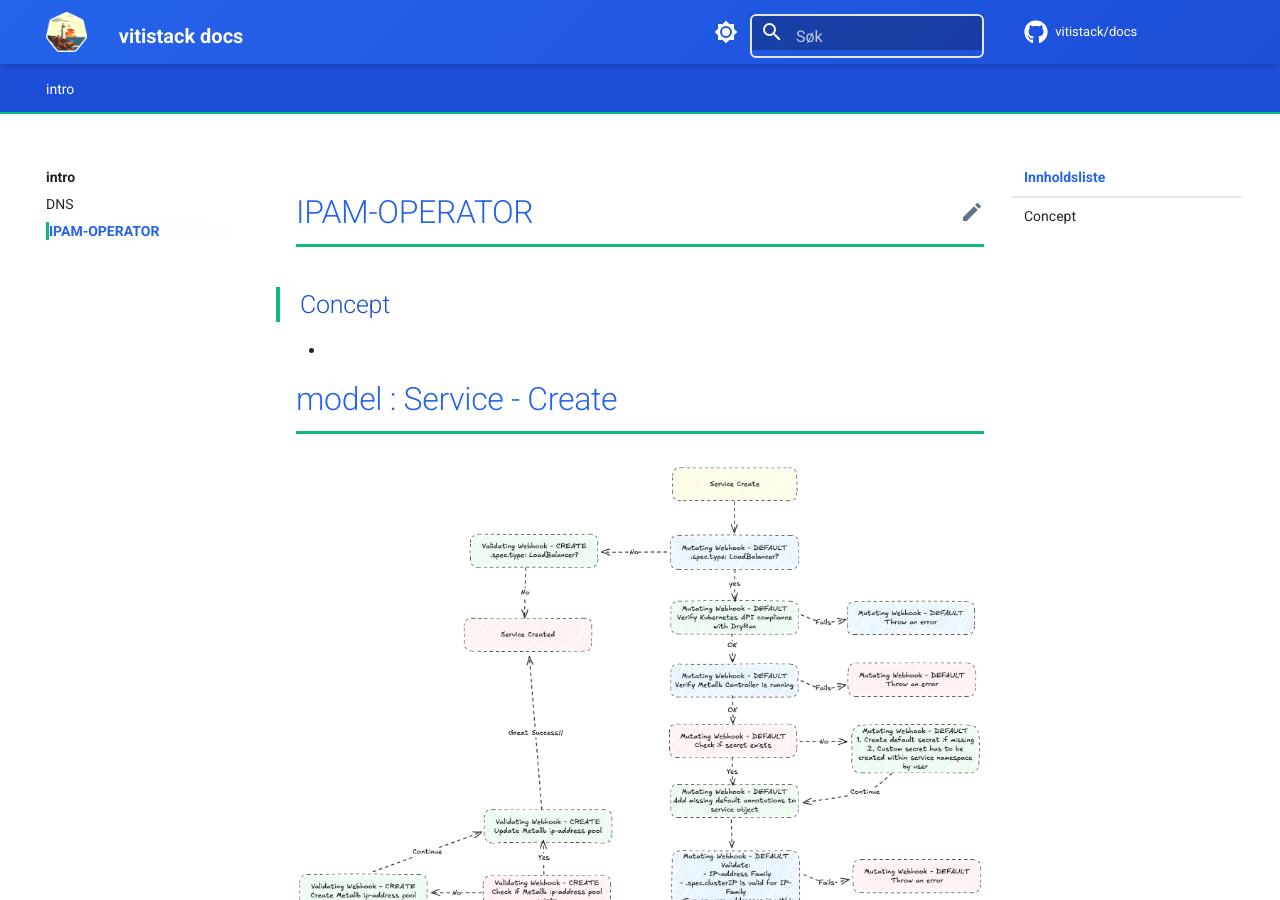
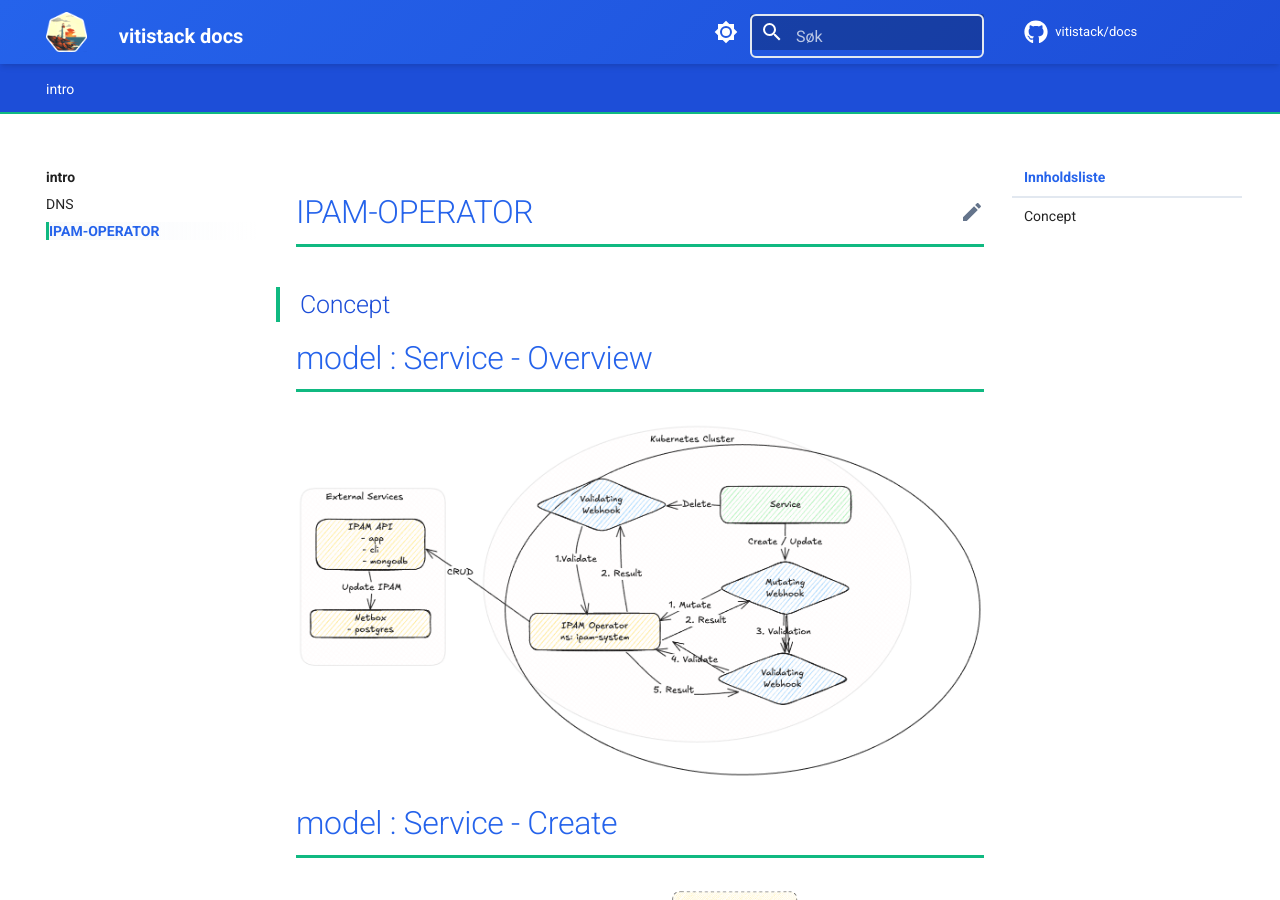
Before and after one commit to vitistack/docs, an MkDocs documentation site: the page built from docs/ipam-operator.md, in a window 1280 px wide and 900 px high. Built offline with MkDocs 1.6.1 and Material for MkDocs 9.7.7, drawn with Linux system fonts in a browser that asks for light colours; comment, search, counter and statistics services are not loaded.

Commit message:
IPAM-OPERATOR : Overview : Drawing

```diff
--- a/docs/ipam-operator.md
+++ b/docs/ipam-operator.md
@@ -1,7 +1,9 @@
 # IPAM-OPERATOR
 
 ## Concept
--
+
+# model : Service - Overview
+![Service Overview Image](images/overview.ipam-operator.excalidraw.png "Service Overview")
 
 # model : Service - Create
 ![Service Create Image](images/create.service.ipam-operator.excalidraw.png "Service Create")
```
Also changed, not shown: docs/images/overview.ipam-operator.excalidraw.png (added).
